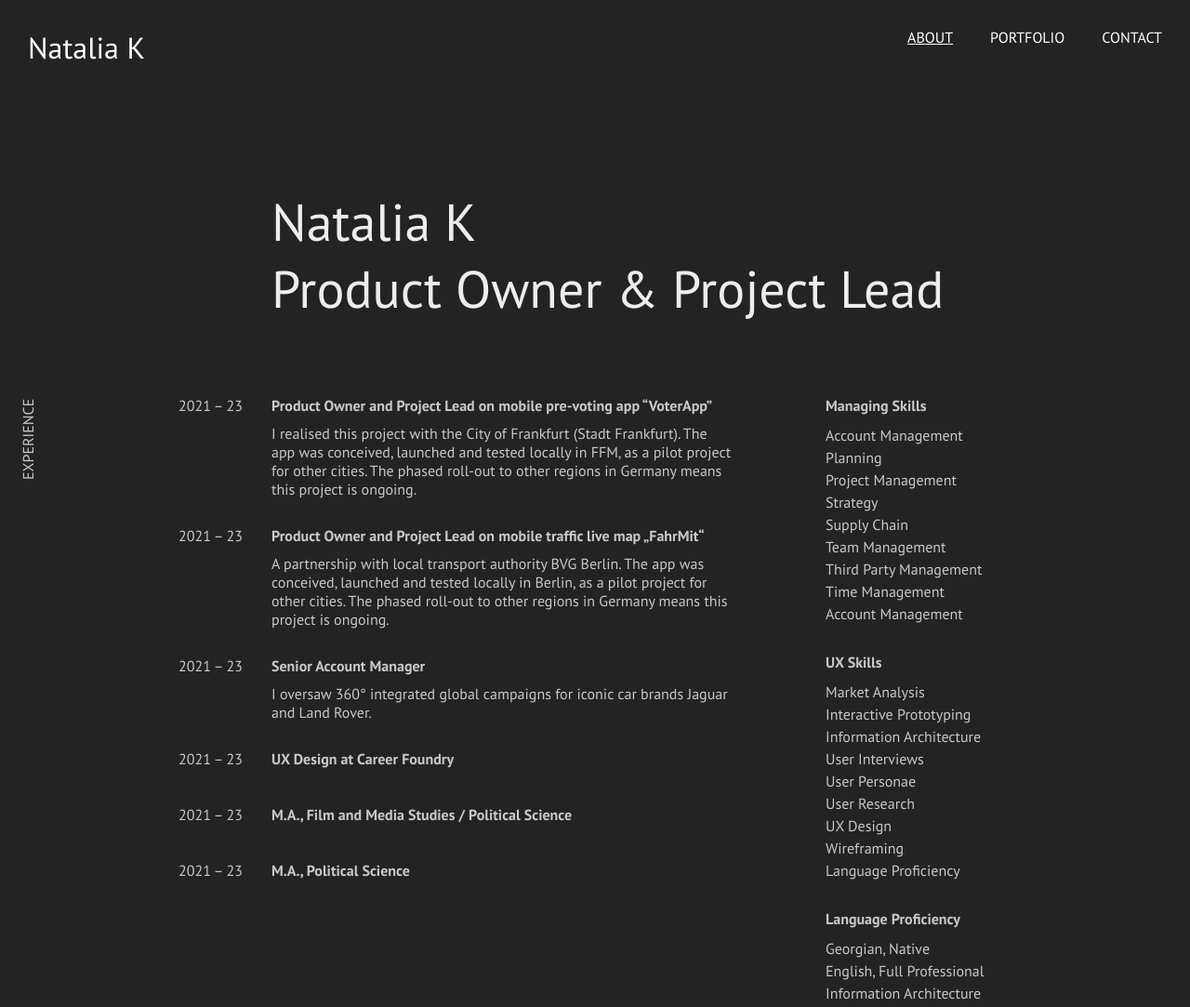
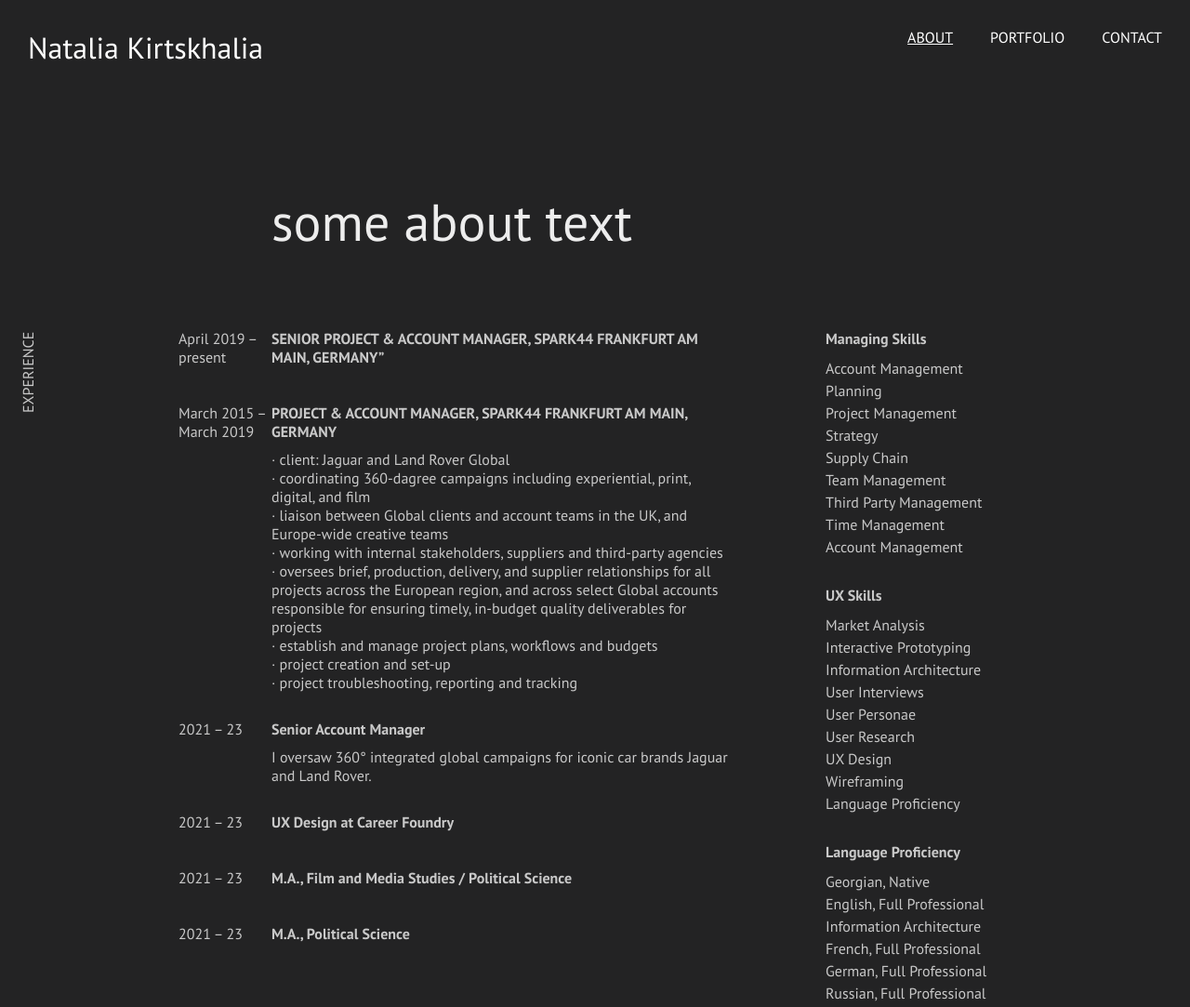
Before and after one commit to 110a/nato, a plain HTML site: page index.html in a window 1280 px wide. Shown: the top 1083 px of the page at 93% size. Drawn offline with Linux system fonts and the light colour scheme.

Commit message:
working on with real text

```diff
--- a/index.html
+++ b/index.html
@@ -9,7 +9,7 @@
   <header>
     <div class="flex content-space-between">
       <div class="logo">
-        Natalia K
+        Natalia Kirtskhalia
       </div>
       <nav>
         <ul class="flex">
@@ -27,8 +27,8 @@
     </div>
   </header>
   <main>
-    <h1>Natalia K<br/>
-      Product Owner & Project Lead</h1>
+    <h1>
+      some about text</h1>
       <div class=" relative">
           <h2>experience</h2>
           <div class="flex container">
@@ -36,28 +36,27 @@
 
         <div class="experience">
           <div class="flex">
-            <div class="date">2021 – 23</div>
+            <div class="date">April 2019 – present</div>
             <div>
-              <strong>Product Owner and Project Lead on mobile pre-voting app “VoterApp”</strong>
-              <p>
-                I realised this project with the City of Frankfurt (Stadt
-                Frankfurt). The app was conceived, launched and
-                tested locally in FFM, as a pilot project for other cities.
-                The phased roll-out to other regions in Germany
-                means this project is ongoing.
-              </p>
+              <strong>SENIOR PROJECT & ACCOUNT MANAGER, SPARK44
+FRANKFURT AM MAIN, GERMANY”</strong>
             </div>
           </div>
           <div class="flex">
-            <div class="date">2021 – 23</div>
+            <div class="date">March 2015 – March 2019</div>
             <div>
-              <strong>Product Owner and Project Lead on mobile traffic live map „FahrMit“</strong>
+              <strong>PROJECT & ACCOUNT MANAGER, SPARK44
+FRANKFURT AM MAIN, GERMANY</strong>
               <p>
-                A partnership with local transport authority BVG
-                Berlin. The app was conceived, launched and tested
-                locally in Berlin, as a pilot project for other cities. The
-                phased roll-out to other regions in Germany means
-                this project is ongoing.
+                · client: Jaguar and Land Rover Global<br/>
+· coordinating 360-dagree campaigns including experiential, print, digital, and film<br/>
+· liaison between Global clients and account teams in the UK, and Europe-wide creative teams<br/>
+· working with internal stakeholders, suppliers and third-party agencies<br/>
+· oversees brief, production, delivery, and supplier relationships for all projects across the European region,
+and across select Global accounts responsible for ensuring timely, in-budget quality deliverables for projects<br/>
+· establish and manage project plans, workflows and budgets<br/>
+· project creation and set-up<br/>
+· project troubleshooting, reporting and tracking
               </p>
             </div>
           </div>
```
